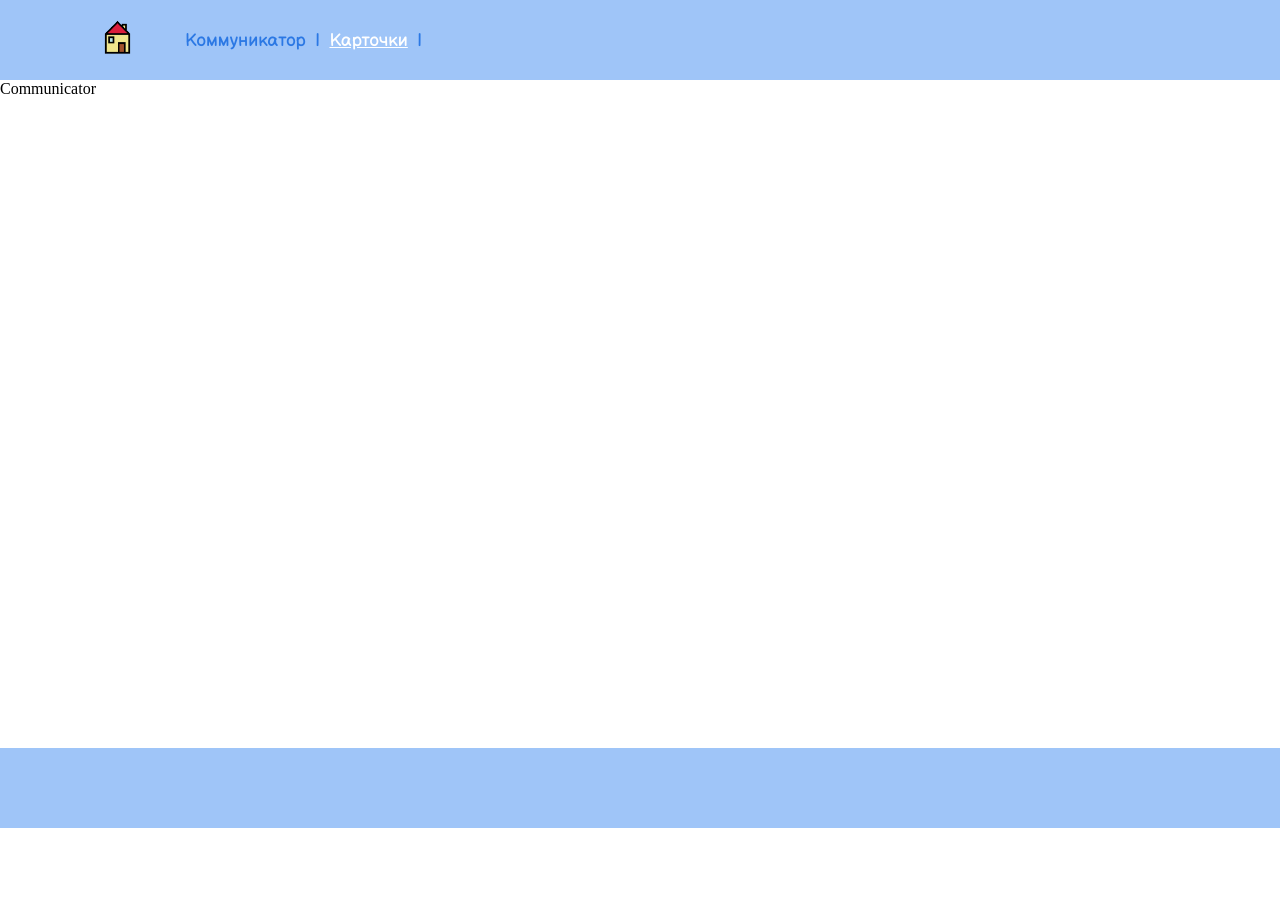
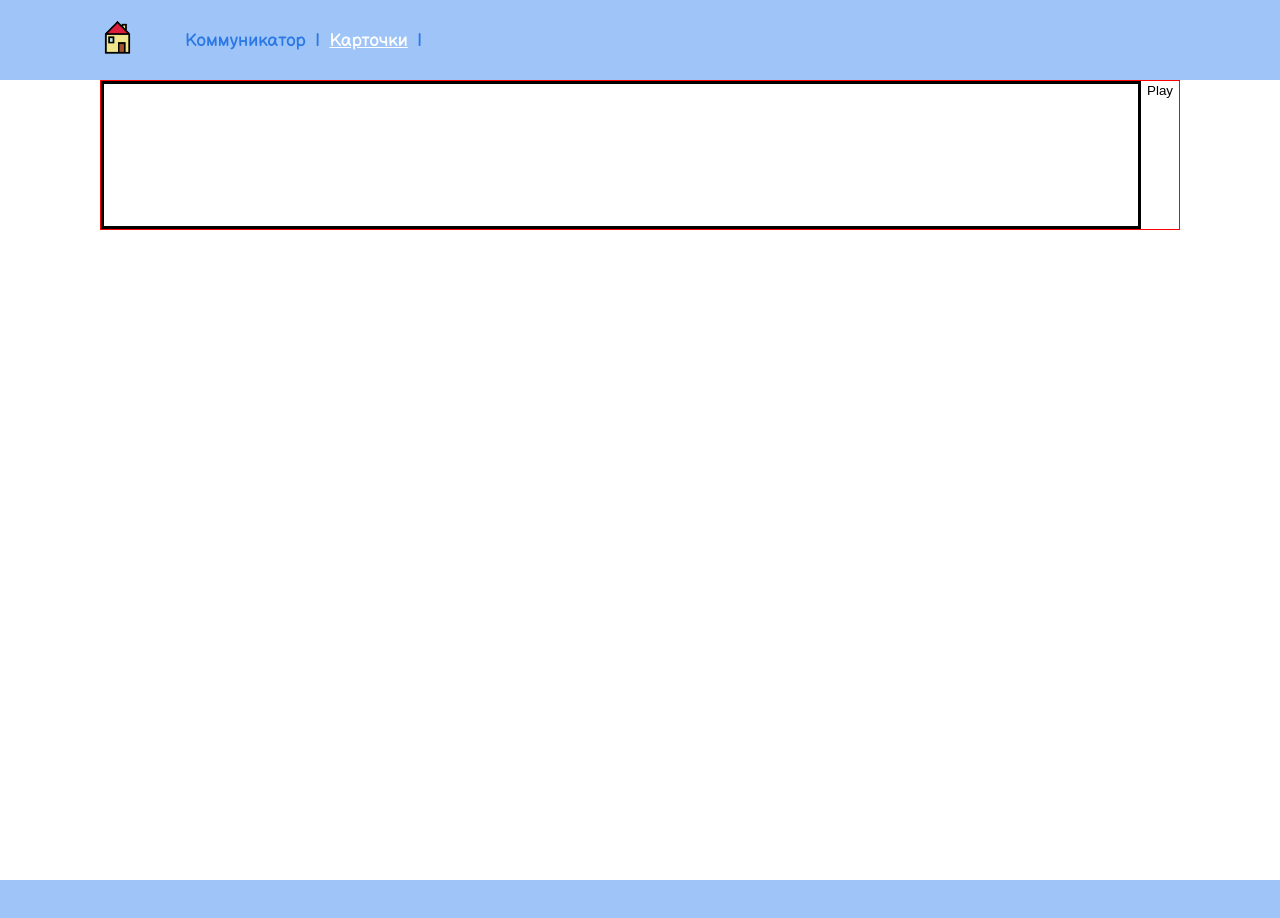
Before and after one commit to Defeatq/communicator, a React (Vite) app: page /communicator in a window 1280 px wide. Shown: the top 918 px of the page. Before the commit the page ends 828 px from the top, so only its background shows below. Built offline with nearby package versions, Linux system fonts and the light colour scheme.

Commit message:
create communicator layout

```diff
--- a/src/pages/communicator/components/Communicator.jsx
+++ b/src/pages/communicator/components/Communicator.jsx
@@ -1,8 +1,19 @@
 function Communicator() {
   return (
-    <div>
-      Communicator
-    </div>
+    <section className="communicator">
+      <div className="wrapper">
+        <div className="communicator__actions">
+          <div className="communicator__cards">
+
+          </div>
+          <div className="communicator__control">
+            <button className="communicator__play">
+              Play
+            </button>
+          </div>
+        </div>
+      </div>
+    </section>
   )
 }
 
```
